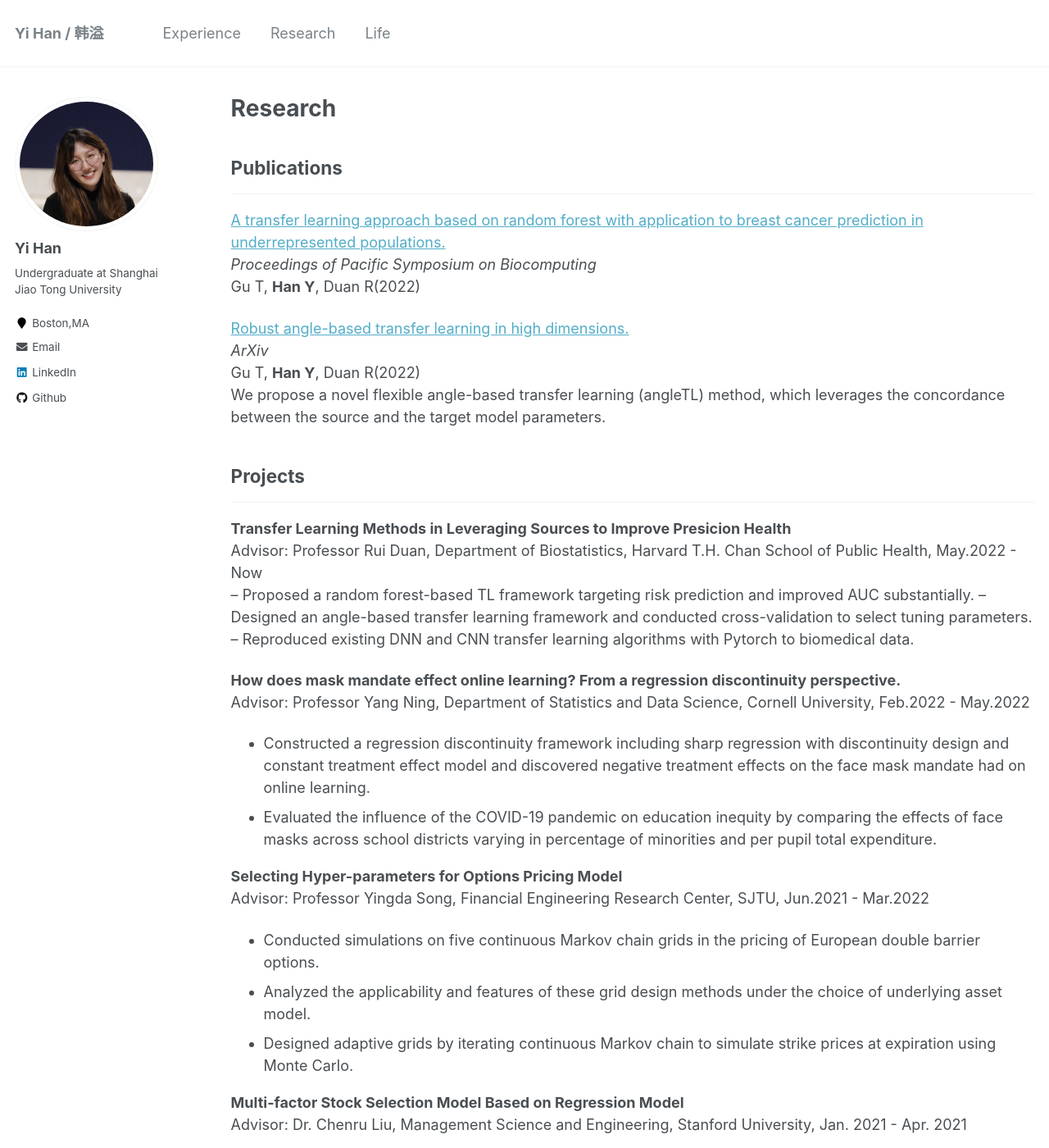
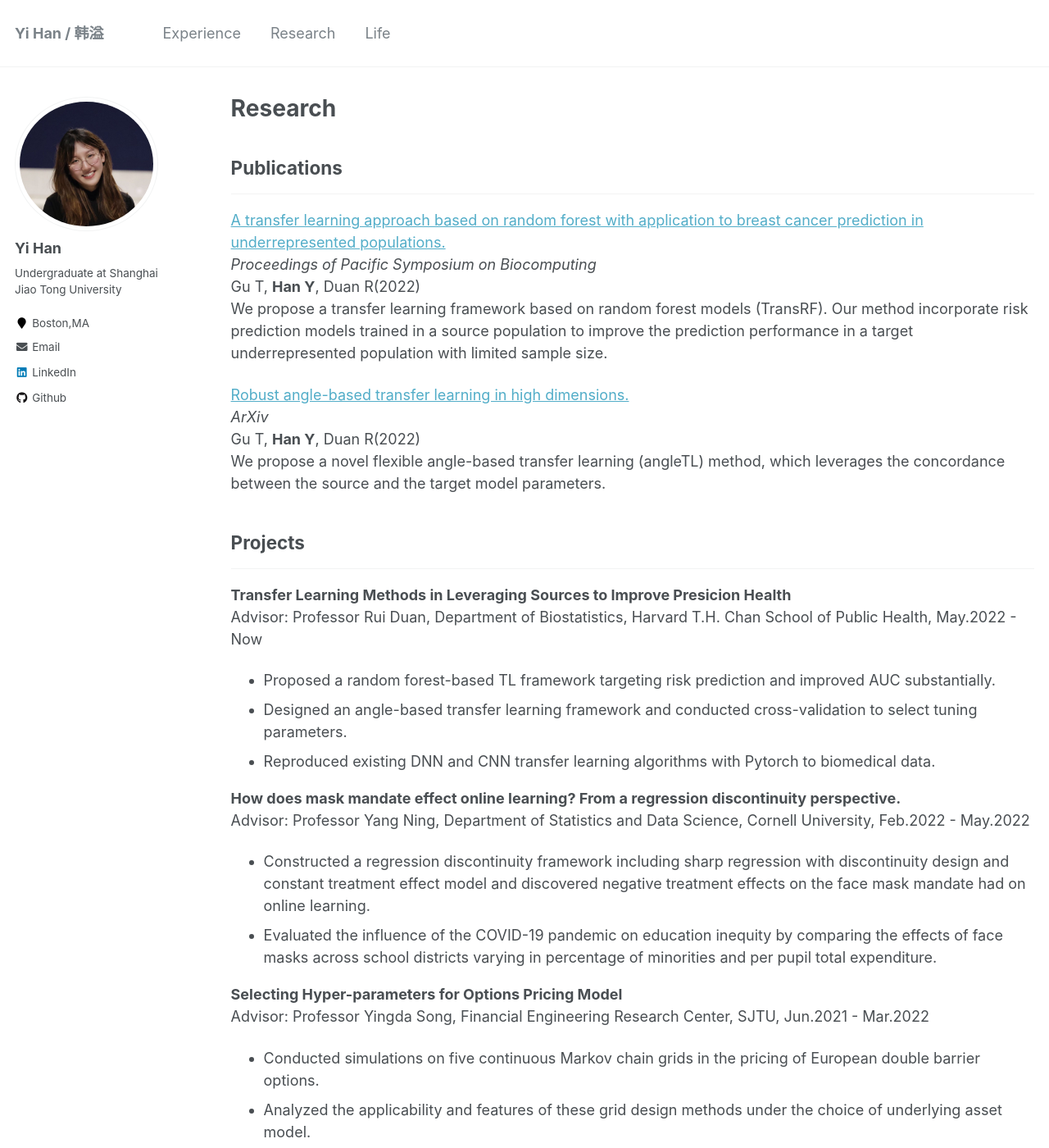
Before and after one commit to yiiihan/yiiihan.github.io, a Jekyll site: the page built from _pages/research.md, in a window 1280 px wide and 1400 px high. Shown: the whole window at 82% size. Built offline with Jekyll 4.4.1, drawn with Linux system fonts in a browser that asks for light colours.

Commit message:
Update research.md

```diff
--- a/_pages/research.md
+++ b/_pages/research.md
@@ -10,6 +10,7 @@ author_profile: true
 [A transfer learning approach based on random forest with application to breast cancer prediction in underrepresented populations.](https://psb.stanford.edu/callfor/papers/psb23_papers_allv2.pdf)  <br />
 *Proceedings of Pacific Symposium on Biocomputing* <br />
 Gu T, **Han Y**, Duan R(2022) <br />
+We propose a transfer learning framework based on random forest models (TransRF). Our method incorporate risk prediction models trained in a source population to improve the prediction performance in a target underrepresented population with limited sample size.
 
 
 [Robust angle-based transfer learning in high dimensions.](http://arxiv.org/abs/2210.12759) <br />
@@ -21,9 +22,9 @@ We propose a novel flexible angle-based transfer learning (angleTL) method, whic
 ---
 **Transfer Learning Methods in Leveraging Sources to Improve Presicion Health** <br />
 Advisor: Professor Rui Duan, Department of Biostatistics, Harvard T.H. Chan School of Public Health, May.2022 - Now <br />
-– Proposed a random forest-based TL framework targeting risk prediction and improved AUC substantially.
-– Designed an angle-based transfer learning framework and conducted cross-validation to select tuning parameters.
-– Reproduced existing DNN and CNN transfer learning algorithms with Pytorch to biomedical data.
+- Proposed a random forest-based TL framework targeting risk prediction and improved AUC substantially.
+- Designed an angle-based transfer learning framework and conducted cross-validation to select tuning parameters.
+- Reproduced existing DNN and CNN transfer learning algorithms with Pytorch to biomedical data.
 
 **How does mask mandate effect online learning? From a regression discontinuity perspective.** <br />
 Advisor: Professor Yang Ning, Department of Statistics and Data Science, Cornell University, Feb.2022 - May.2022 <br />
```
